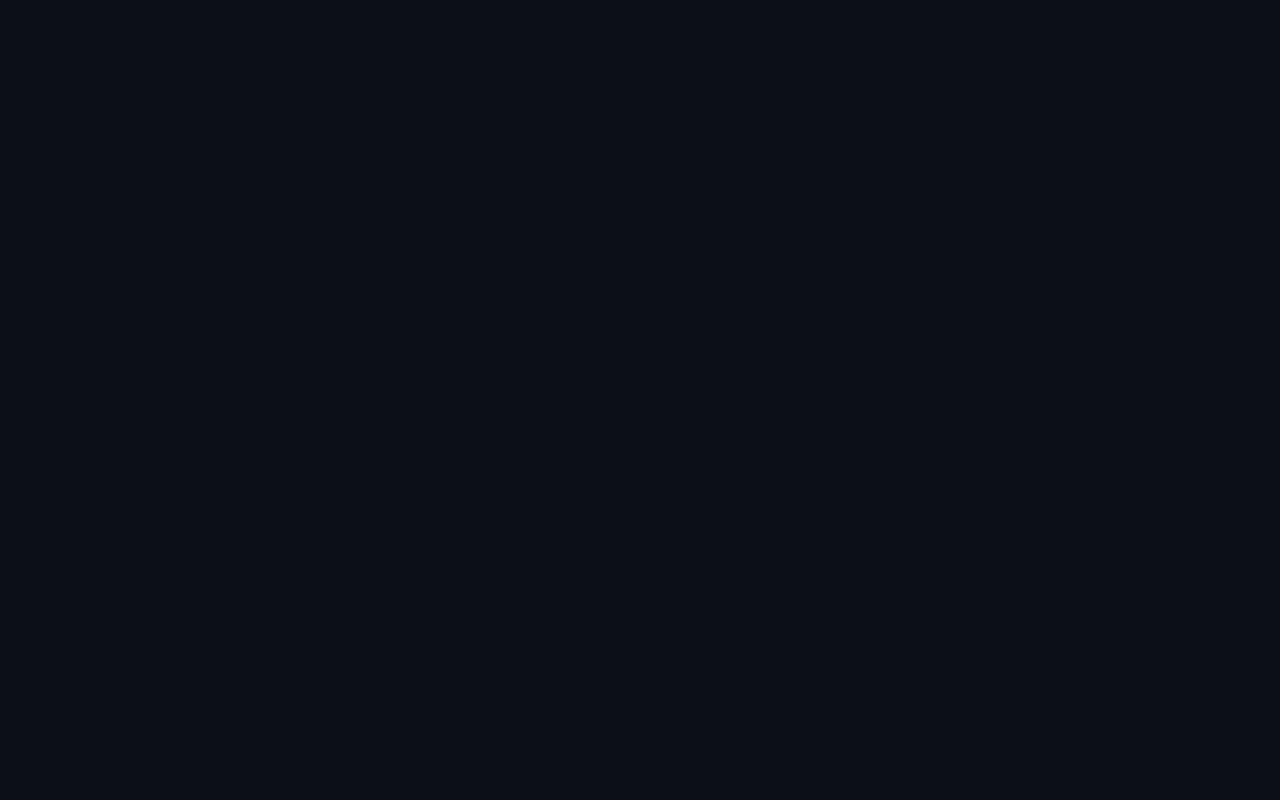
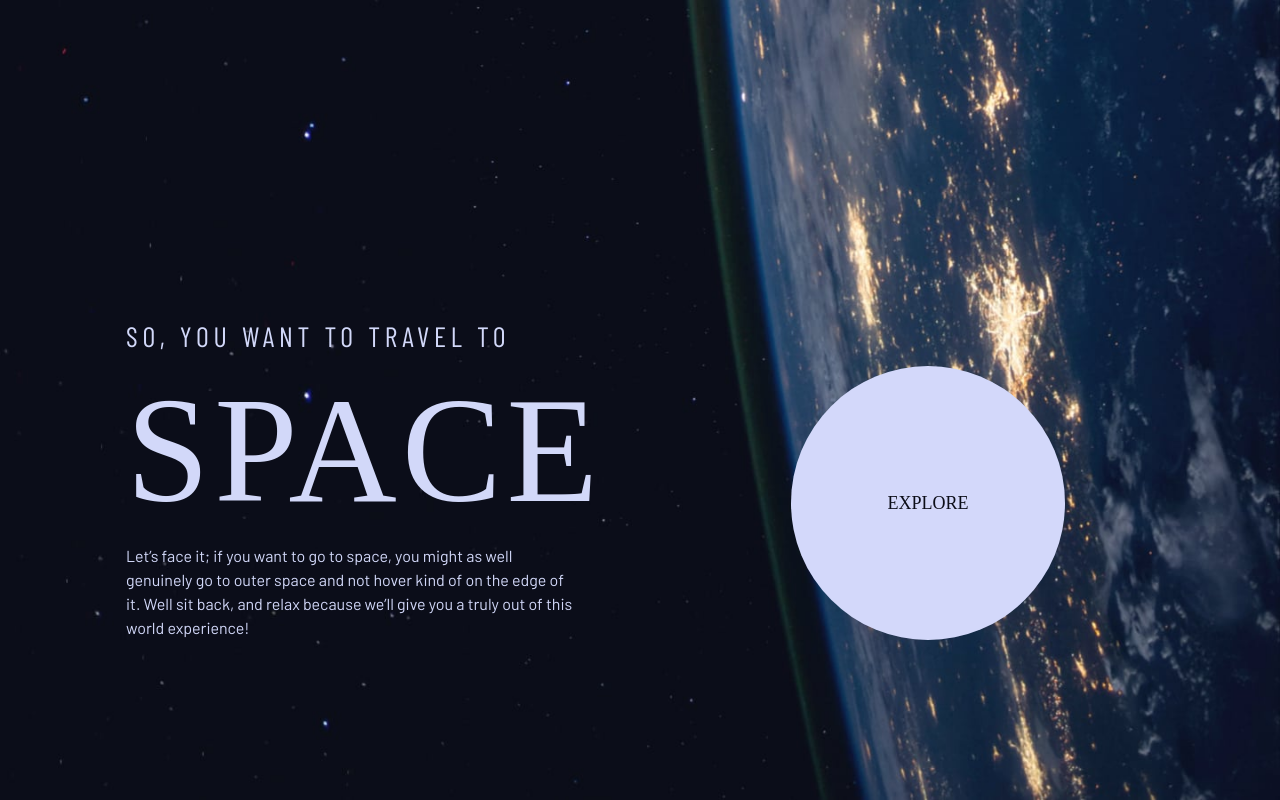
Before and after one commit to eugenekulikou/space-tourism-nuxt3-tailwind, a Nuxt app: page /home in a window 1280 px wide. Before the commit this address had no page. Built offline with nearby package versions, Linux system fonts and the light colour scheme; a web font is replaced by a local one.

Commit message:
Adds main page

```diff
--- a/app.vue
+++ b/app.vue
@@ -1,14 +1,12 @@
 <template>
-  <NuxtPage />
+  <NuxtLayout>
+    <NuxtPage />
+  </NuxtLayout>
 </template>
 
 <style>
+@import url("~/assets/styles/tailwind.css");
 @import url("~/assets/styles/reset.css");
-@import url("~/assets/styles/tailwind.css");
 
 @import url("https://fonts.googleapis.com/css2?family=Barlow+Condensed:wght@400;700&family=Barlow:wght@400;700&family=Bellefair&display=swap");
-
-body {
-  @apply font-sans-normal font-normal text-light bg-dark;
-}
 </style>
--- a/assets/styles/reset.css
+++ b/assets/styles/reset.css
@@ -2,6 +2,8 @@
 *,
 *::before,
 *::after {
+  padding: 0;
+  margin: 0;
   box-sizing: border-box;
 }
 
@@ -31,11 +33,24 @@ html:focus-within {
   scroll-behavior: smooth;
 }
 
+/* Set main app containers full size */
+html,
+body,
+#__nuxt,
+#__layout {
+  height: 100% !important;
+  width: 100% !important;
+}
+
 /* Set core body defaults */
 body {
   min-height: 100dvh;
   text-rendering: optimizeSpeed;
   line-height: 1.5;
+
+  @apply font-sans-normal font-normal text-base min-h-dvh bg-dark text-light;
+
+  /* grid-template-rows: min-content 1fr; */
 }
 
 /* A elements that don't have a class get default styles */
--- a/assets/styles/tailwind.css
+++ b/assets/styles/tailwind.css
@@ -10,13 +10,6 @@
 }
 
 @layer components {
-  .cta-button {
-    @apply relative uppercase font-serif text-xl px-0 py-[2em] bg-light text-dark border-0 rounded-full grid place-items-center w-[17.125rem] aspect-square
-    after:absolute after:z-[-1] after:w-full after:h-full after:bg-light after:bg-opacity-10  after:rounded-full
-    after:transition-all after:duration-500 after:ease-in-out
-    hover:after:opacity-100 hover:after:transform hover:after:scale-[165%];
-  }
-
   .underline-indicators > * {
     @apply border-b-[0.2rem] border-solid border-light  border-opacity-0
     transition-all duration-500 ease-in-out
--- /dev/null
+++ b/components/layout/Header.vue
@@ -0,0 +1,31 @@
+<template>
+  <header class="flex justify-between items-center">
+    <div class="px-8">
+      <img src="@/assets/shared/logo.svg" alt="Space tourism logo" />
+    </div>
+    <nav class="bg-white bg-opacity-5">
+      <ul class="flex space-x-8 underline-indicators">
+        <li class="py-8">
+          <a href="#" class="uppercase text-white tracking-wider font-sans-cond"
+            ><span class="font-bold mr-2">00</span>Home</a
+          >
+        </li>
+        <li class="py-8">
+          <a href="#" class="uppercase text-white tracking-wider font-sans-cond"
+            ><span class="font-bold mr-2">01</span>Destination</a
+          >
+        </li>
+        <li class="py-8">
+          <a href="#" class="uppercase text-white tracking-wider font-sans-cond"
+            ><span class="font-bold mr-2">02</span>Crew</a
+          >
+        </li>
+        <li class="py-8">
+          <a href="#" class="uppercase text-white tracking-wider font-sans-cond"
+            ><span class="font-bold mr-2">03</span>Technology</a
+          >
+        </li>
+      </ul>
+    </nav>
+  </header>
+</template>
--- /dev/null
+++ b/components/ui/base/CallToActionButton.vue
@@ -0,0 +1,10 @@
+<template>
+  <NuxtLink
+    tag="a"
+    to="#explore-button"
+    class="z-10 relative uppercase font-serif text-xl px-0 py-[2em] bg-light text-dark border-0 rounded-full grid place-items-center w-[17.125rem] aspect-square
+    after:absolute after:z-[-1] after:w-full after:h-full after:bg-light after:bg-opacity-10 after:rounded-full after:transition-all after:duration-500 after:ease-in-out
+    hover:after:opacity-100 hover:after:transform hover:after:scale-[165%]"
+    >Explore</NuxtLink
+  >
+</template>
--- /dev/null
+++ b/layouts/PageDefault.vue
@@ -0,0 +1,7 @@
+<template>
+  <LayoutHeader />
+
+  <div class="h-[calc(100dvh_-_6rem)]">
+    <slot></slot>
+  </div>
+</template>
--- a/pages/design-system.vue
+++ b/pages/design-system.vue
@@ -126,7 +126,7 @@
           </div>
           <div>
             <p class="text-xl mb-4">Body Text</p>
-            <p class="text-base">
+            <p>
               Lorem ipsum dolor sit amet, consectetuer adipiscing elit.
               Phasellus hendrerit. Pellentesque aliquet nibh nec urna. In nisi
               neque, aliquet vel, dapibus id, mattis vel, nisi. Sed pretium,
--- /dev/null
+++ b/pages/home.vue
@@ -0,0 +1,41 @@
+<template>
+  <section class="h-full">
+    <div
+      class="grid place-items-center text-center px-4 h-full
+      [&_>_*]:max-w-[50ch]
+      bg-[url('@/assets/home/background-home-mobile.jpg')] bg-cover bg-bottom-center
+      sm:bg-[url('@/assets/home/background-home-tablet.jpg')] bg-bottom-center
+      lg:bg-[url('@/assets/home/background-home-desktop.jpg')] bg-bottom-left
+      lg:text-left lg:grid-cols-[minmax(2rem,_1fr)_repeat(2,_minmax(0,_40rem))_minmax(2rem,_1fr)]
+      lg:[&_>_:first-child]:col-start-2 lg:[&_>_:first-child]:col-end-2 lg:[&_>_:last-child]:col-start-3 lg:[&_>_:last-child]:col-end-3
+      lg:gap-[var(--container-gap,_2rem)]
+      lg:items-end lg:pb-[max(6rem,_20vh)]"
+     >
+      <div>
+        <h1 class="text-2xl tracking-widest font-sans-cond uppercase">
+          So, you want to travel to<br />
+          <span class="text-8xl lg:text-9xl font-serif uppercase leading-tight"
+            >Space</span
+          >
+        </h1>
+        <p>
+          Let’s face it; if you want to go to space, you might as well genuinely
+          go to outer space and not hover kind of on the edge of it. Well sit
+          back, and relax because we’ll give you a truly out of this world
+          experience!
+        </p>
+      </div>
+
+      <div class="">
+        <UiBaseCallToActionButton to="#" />
+      </div>
+    </div>
+  </section>
+</template>
+
+<script setup>
+definePageMeta({
+  title: "My page title",
+  layout: "page-default",
+});
+</script>
```
Also changed, not shown: pages/index.vue (line endings or trailing spaces), 1 other file (tests, documents, lock files or other folders).
